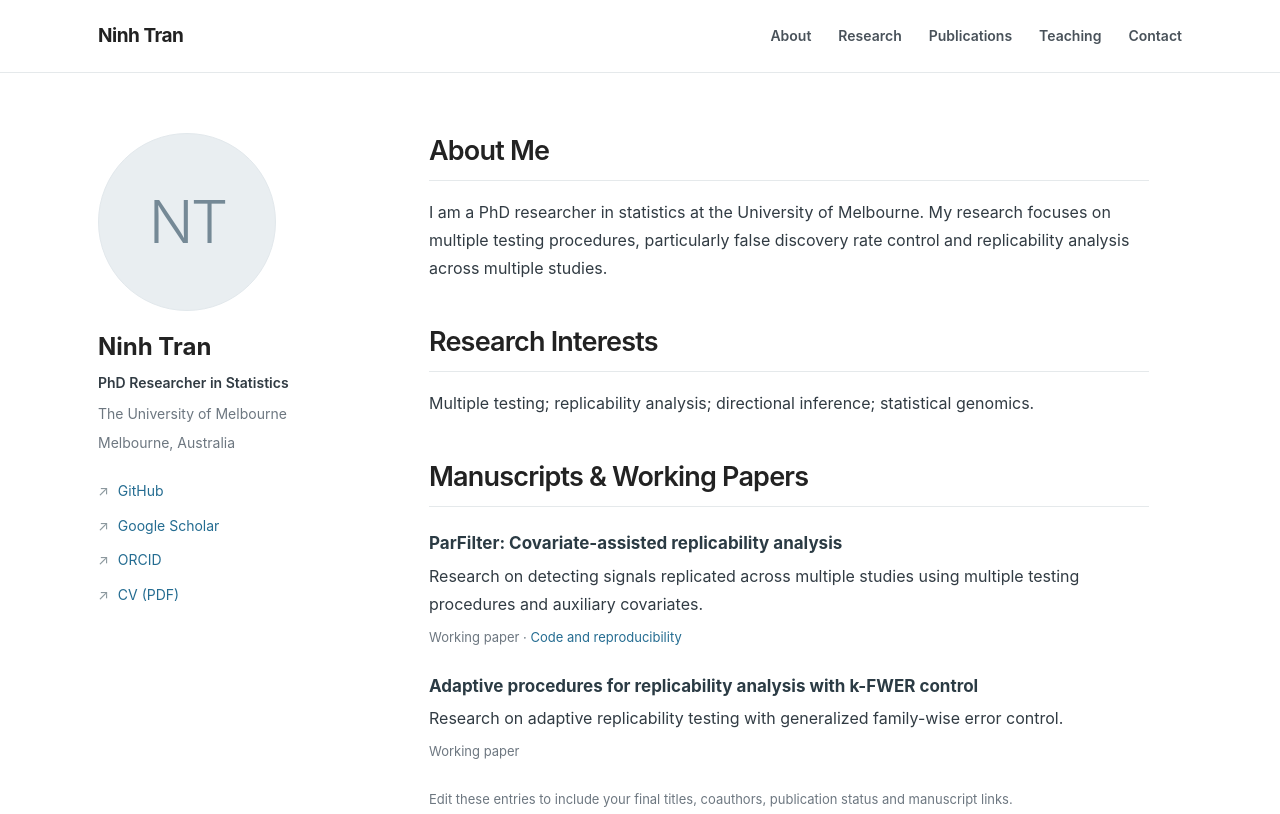
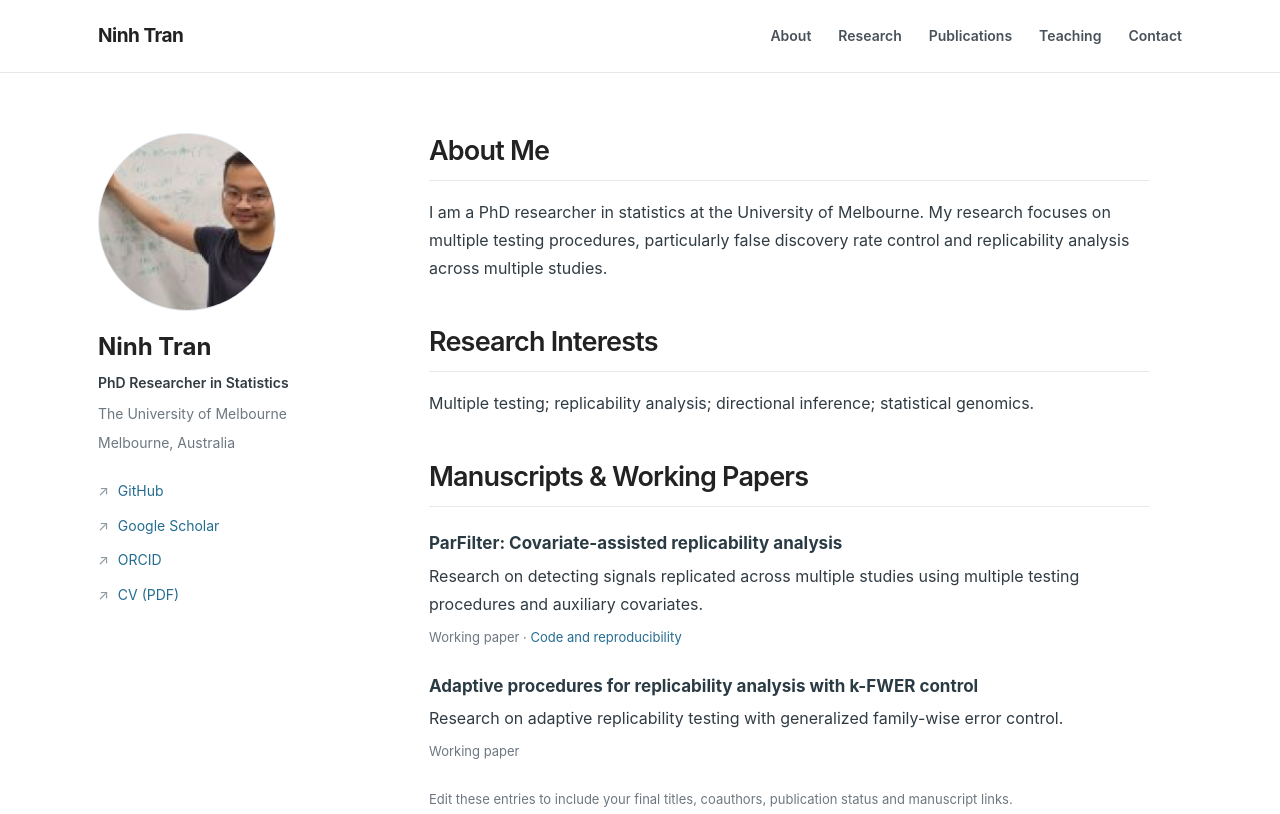
Before and after one commit to ninhtran02/ninhtran02.github.io, a plain HTML site: page index.html in a window 1280 px wide. Shown: the top 814 px of the page. Drawn offline with Linux system fonts and the light colour scheme.

Commit message:
Replace profile initials with image for Ninh Tran

```diff
--- a/index.html
+++ b/index.html
@@ -24,7 +24,7 @@
   <div class="page-shell">
     <aside class="profile" aria-label="Researcher profile">
       <!-- Replace the initials with <img src="profile.jpg" alt="Portrait of Ninh Tran"> when you have a photo. -->
-      <div class="profile-photo" aria-hidden="true">NT</div>
+      <img src="NT.jpeg" alt="Ninh Tran" class="profile-photo">
       <h1>Ninh Tran</h1>
       <p class="profile-subtitle">PhD Researcher in Statistics</p>
       <p class="profile-affiliation">The University of Melbourne</p>
```
